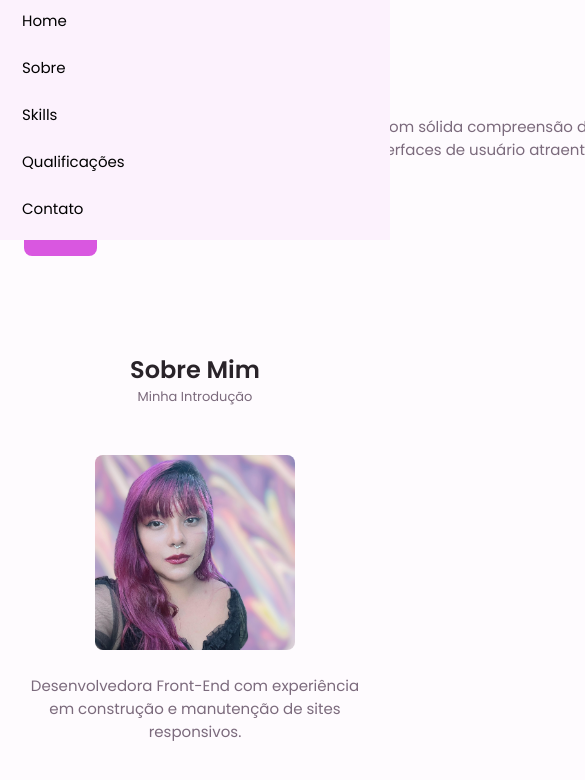
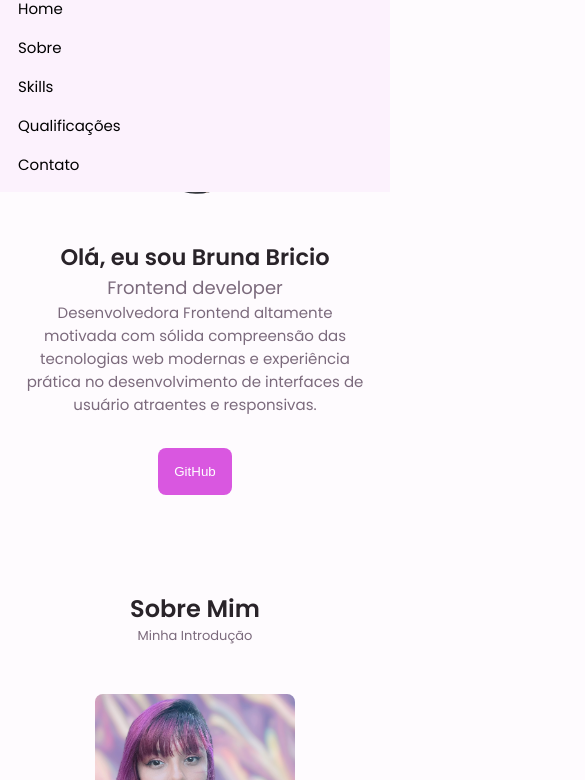
Before and after one commit to brunabricio/my-portfolio, a plain HTML site: page index.html in a window 390 px wide. Shown: the part 66-846 px from the top of the page, 585 px wide, since content can reach past the window. Drawn offline with nearby package versions, Linux system fonts and the light colour scheme.

Commit message:
Update styles.css

```diff
--- a/assets/css/styles.css
+++ b/assets/css/styles.css
@@ -19,7 +19,6 @@
     --title-color: hsl(var(--hue-color), 8%, 15%);
     --text-color: hsl(var(--hue-color), 8%, 45%);
     --text-color-light: hsl(var(--hue-color), 8%, 65%);
-    --contact-color: hsl(var(--hue-color), 70%, 94%);
     --pink-claro: hsl(var(--hue-color), 70%, 97%);
     --body-color: hsl(var(--hue-color), 60%, 99%);
     --container-color: #fff;
@@ -71,11 +70,6 @@
         --smaller-font-size: .813rem;
     }
 }
-
-/*========== Variables Dark theme ==========*/
-
-
-/*========== Button Dark/Light ==========*/
 
 
 /*==================== BASE ====================*/
@@ -140,8 +134,8 @@ img {
 /*==================== LAYOUT ====================*/
 .container {
   max-width: 768px;
-  margin-left: var(--mb-1-5);
-  margin-right: var(--mb-1-5);
+  margin: 0 auto;
+  padding: 0 var(--mb-1-5);
 }
 
 .grid {
@@ -155,6 +149,9 @@ img {
     left: 0;
     z-index: var(--z-fixed);
     background-color: var(--pink-claro);
+    overflow: hidden;
+    background-color: var(--pink-claro);
+    padding: 8px 10px;
 }
 
 
@@ -183,17 +180,11 @@ img {
 
 }
 
-.header {
-    overflow: hidden;
-    background-color: var(--pink-claro);
-    padding: 8px 10px;
-  }
-
   .header a {
     float: left;
     color: black;
     text-align: center;
-    padding: 12px;
+    padding: 8px;
     text-decoration: none;
   }
 
@@ -217,31 +208,26 @@ img {
     }
   }
 
+/* Active link */
+
+
+/* Change background header */
+
 
 /*==================== HOME ====================*/
 .home__container {
     gap: 1rem;
+    display: grid;
+    grid-template-columns: 1fr 1fr;
+    align-items: center;
 }
 
 .home__content {
-    grid-template-columns: .1fr 1fr;
     padding-top: 3.5rem;
-    align-items: center;
 }
 
 .home__social {
-    display: grid;
     grid-template-columns: max-content;
-    row-gap: 1rem;
-}
-
-.home__social-icon {
-    font-size: 1.25rem;
-    color: var(--first-color);
-}
-
-.home__social-icon:hover {
-    color: var(--first-color-alt);
 }
 
 .home__blob {
@@ -269,37 +255,50 @@ img {
 
 .home__description {
     margin-bottom: var(--mb-2);
-    max-width: 800px;
+    max-width: 550px;
 
 }
 
-.home__scroll {
-     display: none;
+@media screen and (max-width: 768px) {
+    .home__container {
+        grid-template-columns: 1fr;
     }
 
-.home__scroll-button {
-    color: var(--first-color);
-    transition: .3s;
+    .home__content {
+        display: flex;
+        flex-direction: column-reverse;
+        align-items: center;
+        text-align: center;
     }
 
-.home__scroll-button:hover {
-    transform: translateY(.25rem);
+    .home__social {
+        text-align: center;
     }
 
-.house__scrool-mouse {
-    font-size: 2rem;
+    .home__blob {
+        width: 150px;
+        margin-top: 2rem;
     }
 
-.house__scroll-name {
-    font-size: var(--small-font-size);
-    color: var(--title-color);
-    font-weight: var(--font-medium);
-    margin-right: var(--mb-0-25);
+    .home__title {
+        margin-top: 1rem;
+    }
 }
 
-.home__scroll-arrow {
-    font-size: 1.25rem;
+/* Estilos para telas médias e grandes (desktop) */
+@media screen and (min-width: 769px) {
+    .home__content {
+        display: grid;
+        grid-template-columns: max-content 1fr;
+        align-items: start;
     }
+
+    .home__blob {
+        justify-self: end;
+        margin-top: 0;
+    }
+}
+
 /*==================== BUTTONS ====================*/
 .button {
     display: inline;
@@ -332,7 +331,6 @@ img {
 }
 
 /*==================== ABOUT ====================*/
-
 .about__img {
     width: 200px;
     border-radius: .5rem;
@@ -608,14 +606,6 @@ img {
     padding: 2rem 0 3rem;
 }
 
-.footer__title {
-    font-size: var(--h1-font-size);
-}
-
-.footer__link:hover {
-    color: var(--first-color-lighter)
-}
-
 .footer__love {
     font-size: var(--font-medium);
     text-align: center;
```
Lines whose indentation alone changed are shown as unchanged.
